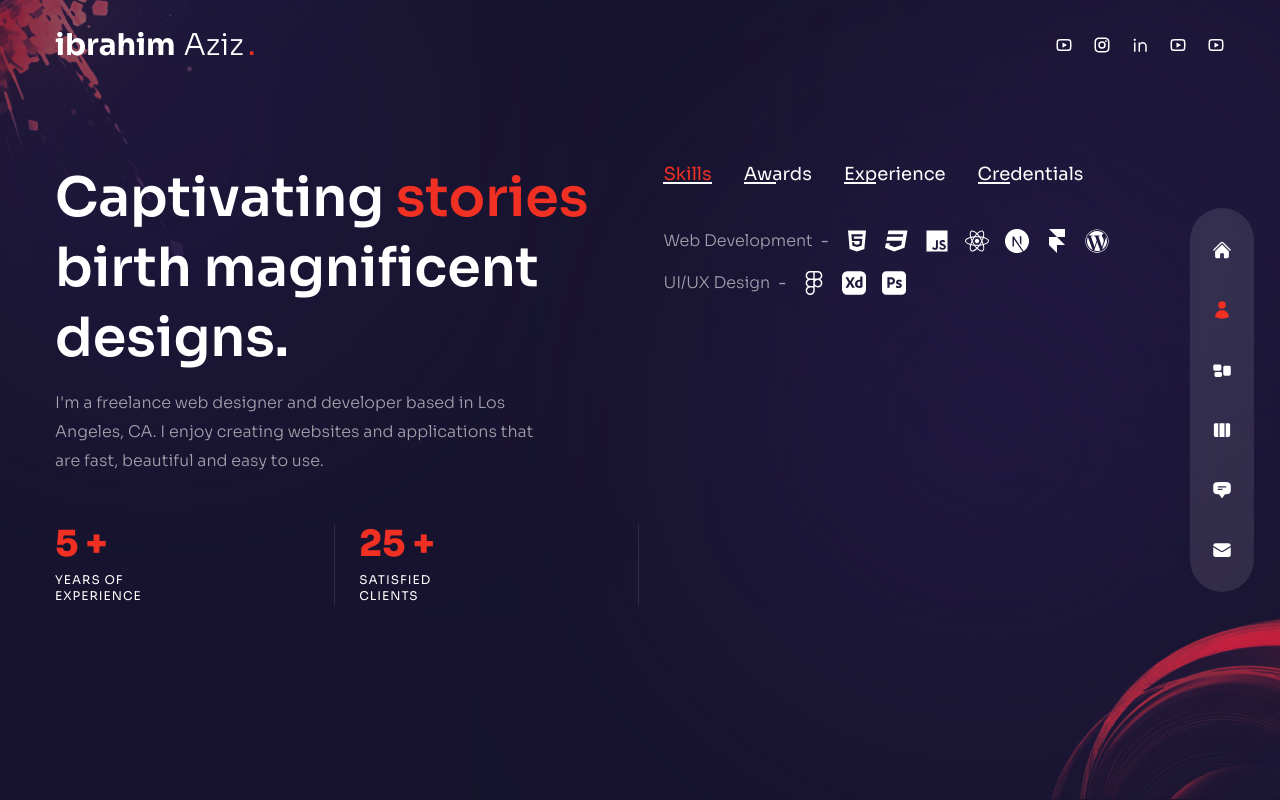
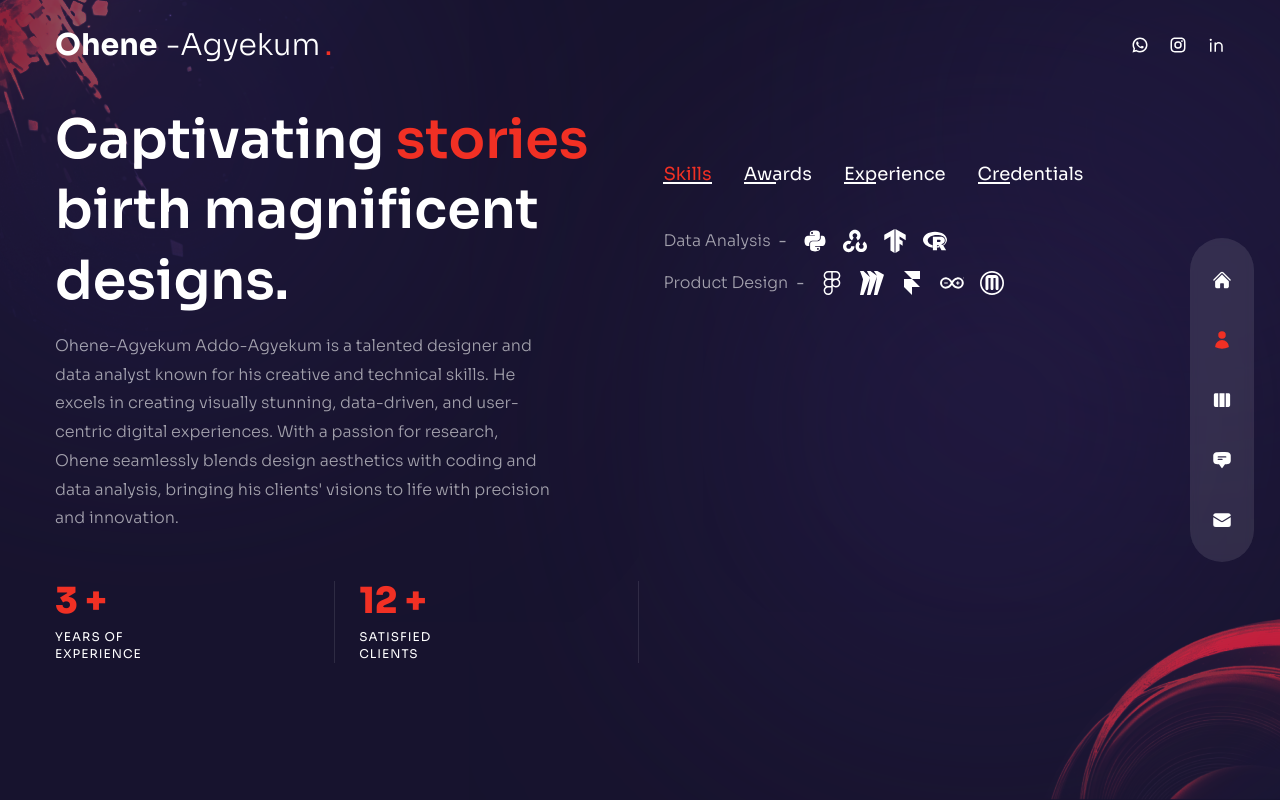
Before and after one commit to ibrahzizo360/my-portfolio, a Next.js app: page /about in a window 1280 px wide. Built offline with nearby package versions, Linux system fonts and the light colour scheme.

Commit message:
tailoring it to ohene

```diff
--- a/components/Avatar.js
+++ b/components/Avatar.js
@@ -3,9 +3,9 @@ import Image from "next/image";
 
 const Avatar = () => {
   return <div className="hidden xl:flex xl:max-w-none">
-    <Image src={'/avatar_ai.png'}
-    width={707}
-    height={648}
+    <Image src={'/ohene.png'}
+    width={807}
+    height={748}
     alt=''
     className="translate-z-0 w-full h-full"
     />
--- a/components/Header.js
+++ b/components/Header.js
@@ -12,8 +12,8 @@ const Header = () => {
         {/* logo */}
         <Link href={'/'}>
           <span className="flex">
-            <p className="font-bold text-3xl text-white mr-2">ibrahim</p>
-            <p className="text-3xl text-white mr-1">Aziz</p>
+            <p className="font-bold text-xl lg:text-3xl text-white mr-2">Ohene</p>
+            <p className="lg:text-3xl text-xl text-white mr-1">-Agyekum</p>
             <span className="text-accent text-3xl">.</span>
           </span>
         </Link>
--- a/components/Nav.js
+++ b/components/Nav.js
@@ -12,7 +12,7 @@ import {
 export const navData = [
   { name: 'home', path: '/', icon: <HiHome /> },
   { name: 'about', path: '/about', icon: <HiUser /> },
-  { name: 'services', path: '/services', icon: <HiRectangleGroup /> },
+  // { name: 'services', path: '/services', icon: <HiRectangleGroup /> },
   { name: 'work', path: '/work', icon: <HiViewColumns /> },
   {
     name: 'testimonials',
--- a/components/Socials.js
+++ b/components/Socials.js
@@ -1,22 +1,16 @@
 import Link from "next/link";
-import { RiInstagramLine, RiLinkedinLine, RiYoutubeLine } from "react-icons/ri";
+import { RiInstagramLine, RiLinkedinLine, RiWhatsappLine, RiYoutubeLine } from "react-icons/ri";
 
 const Socials = () => {
   return <div className="flex items-center gap-x-5 text-lg">
-    <Link href={''}  className="hover:text-accent transition-all duration-300">
-      <RiYoutubeLine />
+    <Link href={'https://api.whatsapp.com/send/?phone=%2B233509438082&text&type=phone_number'}  className="hover:text-accent transition-all duration-300">
+      <RiWhatsappLine />
     </Link>
-    <Link href={''}  className="hover:text-accent transition-all duration-300">
+    <Link href={'https://www.instagram.com/the_ohene/?utm_source=qr&igsh=ZXpkd3Jjb3FiNGdv'}  className="hover:text-accent transition-all duration-300">
       <RiInstagramLine />
     </Link>
-    <Link href={''}  className="hover:text-accent transition-all duration-300">
+    <Link href={'www.linkedin.com/in/ohene-agyekum'}  className="hover:text-accent transition-all duration-300">
       <RiLinkedinLine />
-    </Link>
-    <Link href={''}  className="hover:text-accent transition-all duration-300">
-      <RiYoutubeLine />
-    </Link>
-    <Link href={''}  className="hover:text-accent transition-all duration-300">
-      <RiYoutubeLine />
     </Link>
   </div>;
 };
--- a/components/TestimonialSlider.js
+++ b/components/TestimonialSlider.js
@@ -2,26 +2,27 @@
 const testimonialData = [
   {
     image: '/t-avt-1.png',
-    name: 'Anne Smith',
+    name: 'Amina Kone',
     position: 'Customer',
     message:
-      'Lorem ipsum dolor sit amet consectetur adipisicing elit. Cum expedita odit beatae, cupiditate saepe quam officia aut placeat quas neque!',
+      'The service was exceptional and the product exceeded my expectations. I will definitely recommend it to others!',
   },
   {
     image: '/t-avt-2.png',
-    name: 'Jane Doe',
+    name: 'Kwame Mensah',
     position: 'Customer',
     message:
-      'Lorem ipsum dolor sit amet consectetur adipisicing elit. Cum expedita odit beatae, cupiditate saepe quam officia aut placeat quas neque!',
+      'A truly remarkable experience! The team was professional and attentive to all my needs.',
   },
   {
     image: '/t-avt-3.png',
-    name: 'Jhon Doe',
+    name: 'Fatima Diallo',
     position: 'Customer',
     message:
-      'Lorem ipsum dolor sit amet consectetur adipisicing elit. Cum expedita odit beatae, cupiditate saepe quam officia aut placeat quas neque!',
+      'I am thoroughly impressed with the quality and efficiency of the service. Thank you for making my experience memorable.',
   },
 ];
+
 
 // data
 const workSlides = {
--- a/pages/services/index.js
+++ b/components/services/index.js
@@ -1,7 +1,7 @@
 import {motion} from 'framer-motion'
-import Circles from '../../components/Circles';
-import Bulb from '../../components/Bulb'
-import ServiceSlider from '../../components/ServiceSlider'
+import Circles from '../Circles';
+import Bulb from '../Bulb'
+import ServiceSlider from '../ServiceSlider'
 import { fadeIn } from '../../variants';
 
 const Services = () => {
@@ -26,8 +26,7 @@ const Services = () => {
           animate='show'
           exit={'hidden'}
           className='mb-4 max-w-[400px] mx-auto lg:mx-0'>
-          lorem-ipsum dolor sit amet, consectetur adipiscing elit. Nulla quam
-          lorem-ipsum dolor sit amet, consectetur adipiscing elit. Nulla quam
+          I focus on product design, data analysis, and user experience design, creating visually appealing and functional digital experiences that are data-driven and user-centric. My ability to combine design aesthetics with coding and data analysis allows me to realize my clients' visions with accuracy and creativity.
           </motion.p>
         </div>
         {/* slider */}
--- a/pages/about/index.js
+++ b/pages/about/index.js
@@ -6,6 +6,7 @@ import {
   FaReact,
   FaWordpress,
   FaFigma,
+  FaPython,
 } from "react-icons/fa";
 
 import {
@@ -13,6 +14,12 @@ import {
   SiFramer,
   SiAdobexd,
   SiAdobephotoshop,
+  SiMiro,
+  SiR,
+  SiOpencv,
+  SiTensorflow,
+  SiArduino,
+  SiMakerbot,
 } from "react-icons/si";
 import Circles from "../../components/Circles";
 import Avatar from "../../components/Avatar";
@@ -28,20 +35,17 @@ const aboutData = [
     title: 'skills',
     info: [
       {
-        title: 'Web Development',
+        title: 'Data Analysis',
         icons: [
-          <FaHtml5 />,
-          <FaCss3 />,
-          <FaJs />,
-          <FaReact />,
-          <SiNextdotjs />,
-          <SiFramer />,
-          <FaWordpress />,
+          <FaPython />,
+          <SiOpencv />,
+          <SiTensorflow />,
+          <SiR />,
         ],
       },
       {
-        title: 'UI/UX Design',
-        icons: [<FaFigma />, <SiAdobexd />, <SiAdobephotoshop />],
+        title: 'Product Design',
+        icons: [<FaFigma />, <SiMiro />, <SiFramer />, <SiArduino />, <SiMakerbot />],
       },
     ],
   },
@@ -49,12 +53,24 @@ const aboutData = [
     title: 'awards',
     info: [
       {
-        title: 'Webby Awards - Honoree',
-        stage: '2011 - 2012',
+        title: 'UGASS Hackathon, University of Ghana - Winner',
+        stage: '2023',
       },
       {
-        title: 'Adobe Design Achievement Awards - Finalist',
-        stage: '2009 - 2010',
+        title: 'Statsbank Hackathon, Ghana Statistical Services - Finalist',
+        stage: '2023',
+      },
+      {
+        title: '7th Global Design for Education, China - Semi-finalist',
+        stage: '2024',
+      },
+      {
+        title: 'African Techology Forum AI Challenge, OpenAI - Participant',
+        stage: '2024',
+      },
+      {
+        title: 'Digital Public Goods Contest, UNICEF - Participant',
+        stage: '2024',
       },
     ],
   },
@@ -62,16 +78,20 @@ const aboutData = [
     title: 'experience',
     info: [
       {
-        title: 'UX/UI Designer - XYZ Company',
-        stage: '2012 - 2023',
+        title: 'UX/UI Designer (Intern)  -  Lastmal Inc.',
+        stage: '2021 - 2022',
       },
       {
-        title: 'Web Developer - ABC Agency',
-        stage: '2010 - 2012',
+        title: 'UX/UI Designer - Change Promotions Limited',
+        stage: '2022 - 2023',
       },
       {
-        title: 'Intern - DEF Corporation',
-        stage: '2008 - 2010',
+        title: 'Head of Data Strategies - Atempong TV',
+        stage: '2022 - 2023',
+      },
+      {
+        title: 'Product Designer - Flexi Payments Inc.',
+        stage: '2023 - 2024',
       },
     ],
   },
@@ -79,16 +99,12 @@ const aboutData = [
     title: 'credentials',
     info: [
       {
-        title: 'Web Development - ABC University, LA, CA',
-        stage: '2011',
+        title: ' Google UX Design Certificate - Google Inc.',
+        stage: '2023',
       },
       {
-        title: 'Computer Science Diploma - AV Technical Institute',
-        stage: '2009',
-      },
-      {
-        title: 'Certified Graphic Designer - ABC Institute, Los Angeles, CA',
-        stage: '2006',
+        title: 'BSc. Statistics & Computer Science - University of Ghana',
+        stage: '2024',
       },
     ],
   },
@@ -126,9 +142,7 @@ const About = () => {
           animate="show"
           exit={"hidden"}
           className="max-w-[500px] mx-auto xl:mx-0 mb-6 xl:mb-12 px-2 xl:px-0">
-              I'm a freelance web designer and developer based in Los Angeles,
-              CA. I enjoy creating websites and applications that are fast,
-              beautiful and easy to use.
+             Ohene-Agyekum Addo-Agyekum is a talented designer and data analyst known for his creative and technical skills. He excels in creating visually stunning, data-driven, and user-centric digital experiences. With a passion for research, Ohene seamlessly blends design aesthetics with coding and data analysis, bringing his clients' visions to life with precision and innovation.
           </motion.p>
           {/* counters */}
           <motion.div
@@ -143,7 +157,7 @@ const About = () => {
               <div className="relative flex-1 after:w-[1px] after:h-full
               after:bg-white/10 after:absolute after:top-0 after:right-0">
                 <div className="text-2xl xl:text-4xl font-extrabold text-accent mb-2">
-                  <CountUp start={0} end={5} duration={5} /> +
+                  <CountUp start={0} end={3} duration={5} /> +
                 </div>
                 <div className="text-xs uppercase tracking-[1px] leading-[1.4]
                 max-w-[100px]">Years of experience</div>
@@ -152,7 +166,7 @@ const About = () => {
               <div className="relative flex-1 after:w-[1px] after:h-full
               after:bg-white/10 after:absolute after:top-0 after:right-0">
                 <div className="text-2xl xl:text-4xl font-extrabold text-accent mb-2">
-                  <CountUp start={0} end={25} duration={5} /> +
+                  <CountUp start={0} end={12} duration={5} /> +
                 </div>
                 <div className="text-xs uppercase tracking-[1px] leading-[1.4]
                 max-w-[100px]">Satisfied clients</div>
--- a/pages/index.js
+++ b/pages/index.js
@@ -31,9 +31,7 @@ const Home = () => {
         animate='show'
         exit='hidden'
         className="max-w-sm xl:max-w-xl mx-auto xl:mx-0 mb-10 xl:mb-7">
-        I'm an adept full-stack developer and technical writer based in Ghana, committed to creating exceptional digital experiences.
-        Proficient in simplifying technical concepts for diverse audiences, I excel in both front-end and back-end development, guaranteeing efficient and user-friendly projects.
-        My focus is on delivering digital excellence and translating ideas into engaging web applications.
+        Ohene-Agyekum Addo-Agyekum is a talented and passionate designer and data analyst renowned for his creative prowess and technical expertise. With a keen interest in research, he excels at crafting visually stunning and functional digital experiences that are data-driven and user-centric. Ohene's unique ability to seamlessly blend design aesthetics with coding and data analysis allows him to bring his clients&apos; visions to life with precision and innovation.
       </motion.p>
       {/* button */}
       <div className="flex justify-center xl:hidden relative">
```
Also changed, not shown: public/ohene.png (added), 1 other file (tests, documents, lock files or other folders).
